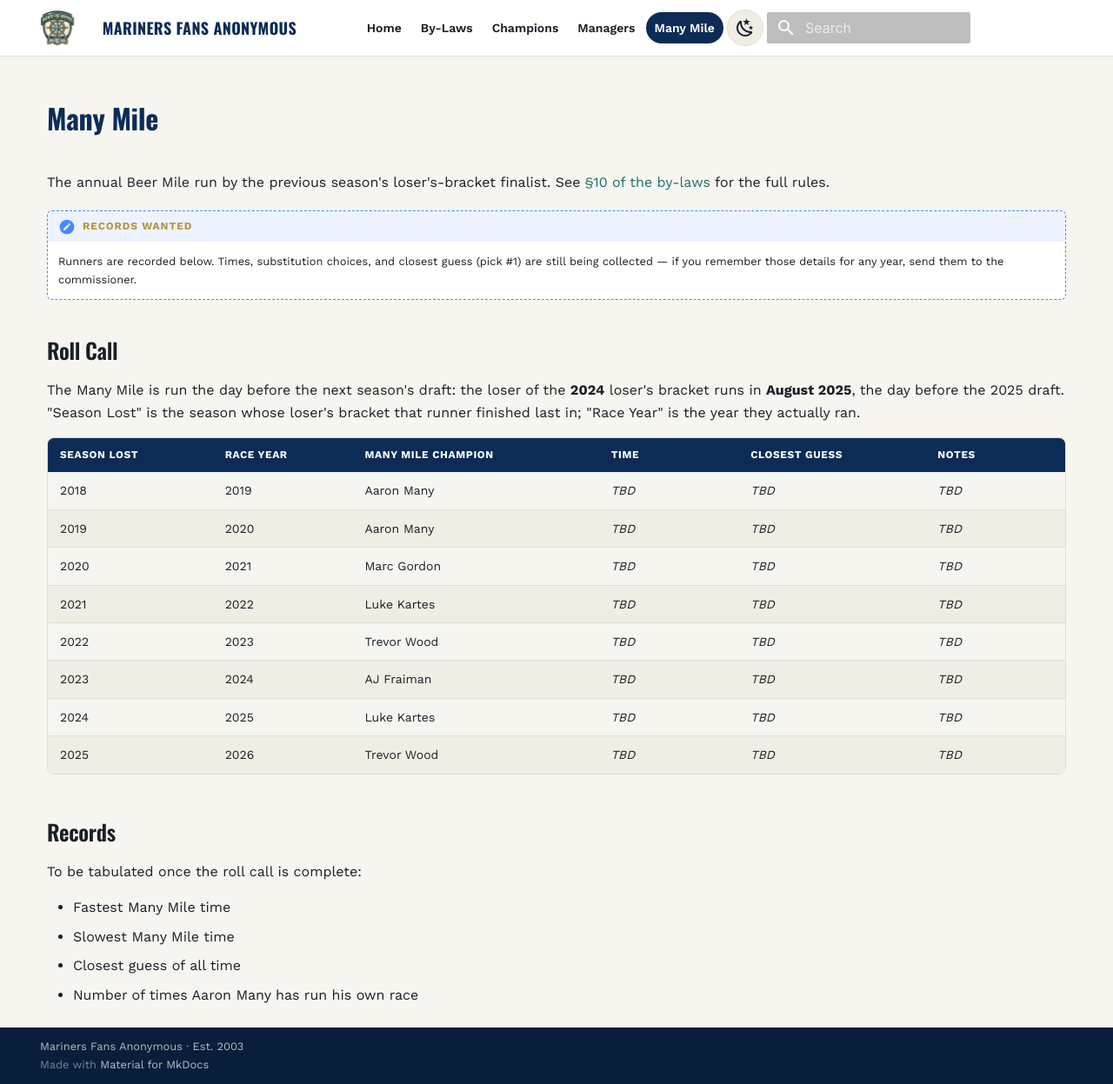
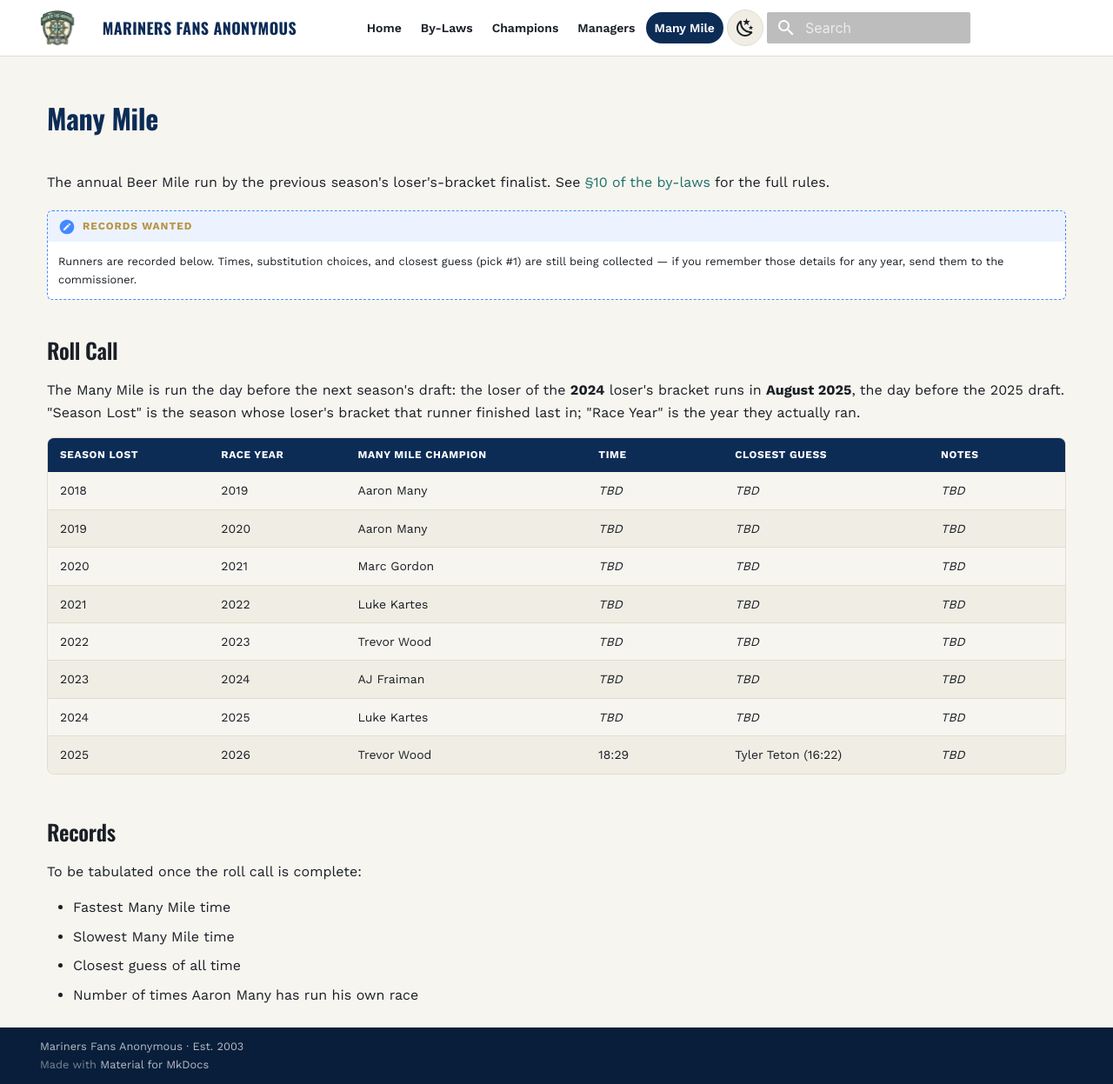
Before and after one commit to tefirman/mariners-fans-anonymous, an MkDocs documentation site: the page built from docs/many-mile.md, in a window 1280 px wide and 1247 px high. Shown: the whole window at 87% size. Built offline with MkDocs 1.6.1 and Material for MkDocs 9.7.7, drawn with Linux system fonts in a browser that asks for light colours.

Commit message:
Add 2026 Many Mile time and closest guess
Trevor Wood ran 18:29; closest guess was Tyler Teton at 16:22.

Co-Authored-By: Claude Sonnet 5 <noreply@anthropic.com>

```diff
--- a/docs/many-mile.md
+++ b/docs/many-mile.md
@@ -18,7 +18,7 @@ The Many Mile is run the day before the next season's draft: the loser of the **
 | 2022 | 2023 | Trevor Wood | _TBD_ | _TBD_ | _TBD_ |
 | 2023 | 2024 | AJ Fraiman | _TBD_ | _TBD_ | _TBD_ |
 | 2024 | 2025 | Luke Kartes | _TBD_ | _TBD_ | _TBD_ |
-| 2025 | 2026 | Trevor Wood | _TBD_ | _TBD_ | _TBD_ |
+| 2025 | 2026 | Trevor Wood | 18:29 | Tyler Teton (16:22) | _TBD_ |
 
 ## Records
 
```
